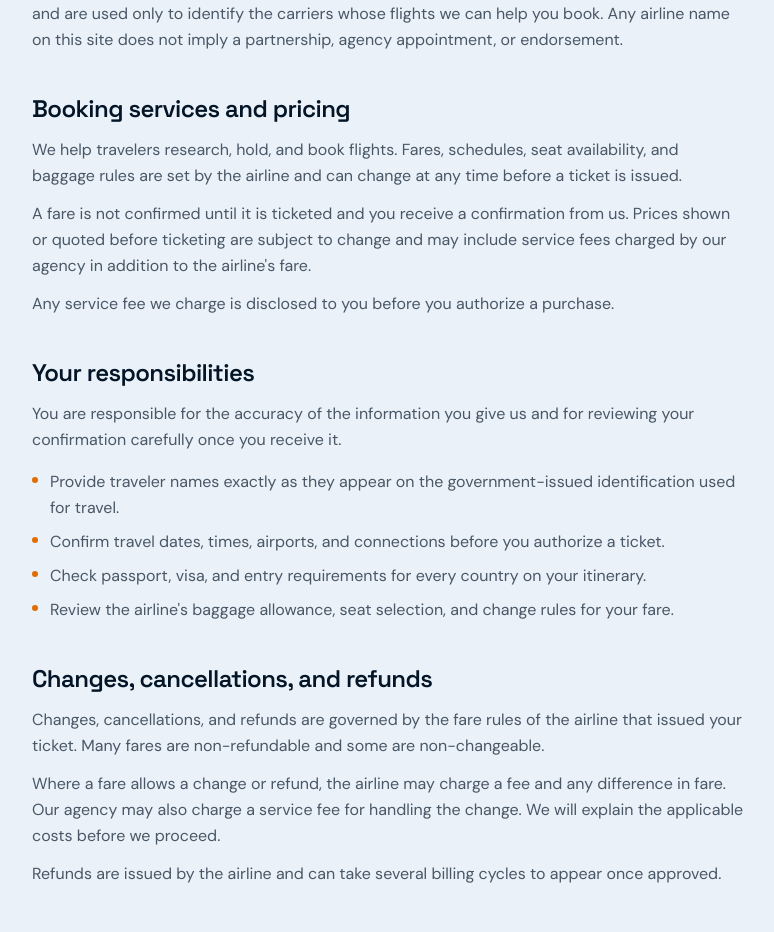
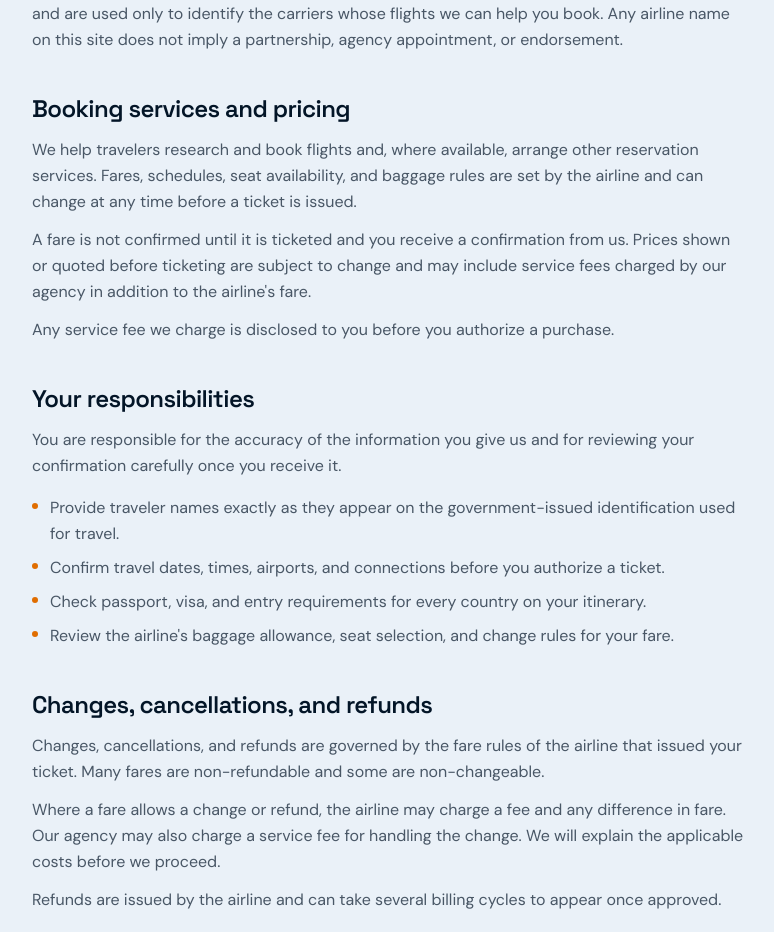
Before and after one commit to gauravpabbun1989-spec/td-2-2026, a React (Vite) app in the folder src/frontend/: page /terms in a window 1280 px wide. Shown: the part 1200-2132 px from the top of the page, without its empty margins (64-838 px from the left). Built offline with nearby package versions, Linux system fonts and the light colour scheme; what @caffeineai/core-infrastructure would draw is missing.

Commit message:
Avoid overstating reservation hold functionality

```diff
--- a/src/frontend/src/pages/TermsPage.tsx
+++ b/src/frontend/src/pages/TermsPage.tsx
@@ -36,7 +36,7 @@ const TERMS_BLOCKS: readonly TermsBlock[] = [
     id: "booking-services",
     heading: "Booking services and pricing",
     paragraphs: [
-      "We help travelers research, hold, and book flights. Fares, schedules, seat availability, and baggage rules are set by the airline and can change at any time before a ticket is issued.",
+      "We help travelers research and book flights and, where available, arrange other reservation services. Fares, schedules, seat availability, and baggage rules are set by the airline and can change at any time before a ticket is issued.",
       "A fare is not confirmed until it is ticketed and you receive a confirmation from us. Prices shown or quoted before ticketing are subject to change and may include service fees charged by our agency in addition to the airline's fare.",
       "Any service fee we charge is disclosed to you before you authorize a purchase.",
     ],
```
